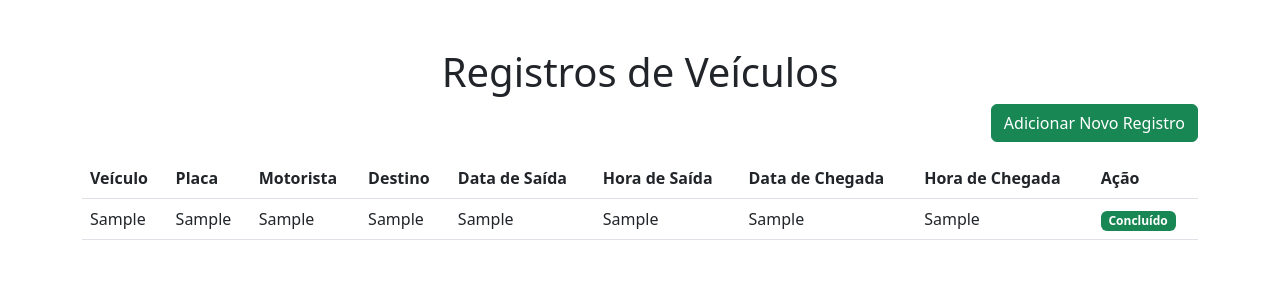
After one commit to RayllonRodrigues/frota, a PHP site: page /atualizar.php in a window 1280 px wide. The commit adds this page. Shown: the top 300 px of the page. Run offline with PHP 8.4, Linux system fonts and the light colour scheme; tables that the repository leaves empty or names only in its code hold one stand-in row (values such as "Sample post").

Commit message:
Alteração do index.php e atualiza.php

```diff
--- /dev/null
+++ b/atualizar.php
@@ -0,0 +1,146 @@
+<?php
+// Conexão com o banco de dados
+$conn = new mysqli('localhost', 'root', '41418162218', 'controle_veiculos');
+
+// Verifica se a conexão foi bem-sucedida
+if ($conn->connect_error) {
+    die("Falha na conexão: " . $conn->connect_error);
+}
+
+// Consulta os registros
+$sql = "SELECT * FROM registros";
+$result = $conn->query($sql);
+
+?>
+<!DOCTYPE html>
+<html lang="pt-BR">
+<head>
+    <meta charset="UTF-8">
+    <meta name="viewport" content="width=device-width, initial-scale=1.0">
+    <title>Controle de Veículos</title>
+    <link href="https://cdn.jsdelivr.net/npm/bootstrap@5.3.0/dist/css/bootstrap.min.css" rel="stylesheet">
+</head>
+<body>
+        <div class="container mt-5">
+        <h1 class="text-center">Registros de Veículos</h1>
+        <div class="d-flex justify-content-end mb-3">
+            <a href="adicionar.php" class="btn btn-success">Adicionar Novo Registro</a>
+        </div>
+        <table class="table">
+            <thead>
+                <tr>
+                    <th>Veículo</th>
+                    <th>Placa</th>
+                    <th>Motorista</th>
+                    <th>Destino</th>
+                    <th>Data de Saída</th>
+                    <th>Hora de Saída</th>
+                    <th>Data de Chegada</th>
+                    <th>Hora de Chegada</th>
+                    <th>Ação</th>
+                </tr>
+            </thead>
+            <tbody>
+                <?php if ($result->num_rows > 0) : ?>
+                    <?php while($row = $result->fetch_assoc()) : ?>
+                        <tr>
+                            <td><?php echo $row['veiculo']; ?></td>
+                            <td><?php echo $row['placa']; ?></td>
+                            <td><?php echo $row['motorista']; ?></td>
+                            <td><?php echo $row['destino']; ?></td>
+                            <td><?php echo $row['data_saida']; ?></td>
+                            <td><?php echo $row['hora_saida']; ?></td>
+                            <td><?php echo $row['data_chegada'] ? $row['data_chegada'] : '---'; ?></td>
+                            <td><?php echo $row['hora_chegada'] ? $row['hora_chegada'] : '---'; ?></td>
+                            <td>
+                                <?php if (empty($row['data_chegada']) && empty($row['hora_chegada'])) : ?>
+                                    <button class="btn btn-primary btn-sm" onclick="openModal(<?php echo $row['id']; ?>)">Finalizar Viagem</button>
+                                <?php else : ?>
+                                    <span class="badge bg-success">Concluído</span>
+                                <?php endif; ?>
+                            </td>
+                        </tr>
+                    <?php endwhile; ?>
+                <?php else : ?>
+                    <tr><td colspan="9">Nenhum registro encontrado.</td></tr>
+                <?php endif; ?>
+            </tbody>
+        </table>
+    </div>
+
+    <!-- Modal -->
+    <div class="modal fade" id="finalizarModal" tabindex="-1" aria-labelledby="finalizarModalLabel" aria-hidden="true">
+        <div class="modal-dialog">
+            <div class="modal-content">
+                <div class="modal-header">
+                    <h5 class="modal-title" id="finalizarModalLabel">Finalizar Viagem</h5>
+                    <button type="button" class="btn-close" data-bs-dismiss="modal" aria-label="Close"></button>
+                </div>
+                <div class="modal-body">
+                    <form id="formFinalizar">
+                        <div class="mb-3">
+                            <label for="data_chegada" class="form-label">Data de Chegada:</label>
+                            <input type="date" class="form-control" id="data_chegada" name="data_chegada" required>
+                        </div>
+                        <div class="mb-3">
+                            <label for="hora_chegada" class="form-label">Hora de Chegada:</label>
+                            <input type="time" class="form-control" id="hora_chegada" name="hora_chegada" required>
+                        </div>
+                        <input type="hidden" id="registro_id" name="registro_id">
+                    </form>
+                </div>
+                <div class="modal-footer">
+                    <button type="button" class="btn btn-secondary" data-bs-dismiss="modal">Cancelar</button>
+                    <button type="submit" class="btn btn-primary" id="btnFinalizar">Finalizar Viagem</button>
+                </div>
+            </div>
+        </div>
+    </div>
+
+    <!-- Bootstrap JS -->
+    <script src="https://cdn.jsdelivr.net/npm/bootstrap@5.3.0/dist/js/bootstrap.bundle.min.js"></script>
+
+    <script>
+        // Função para abrir o modal
+        function openModal(id) {
+            // Preenche o campo oculto com o ID do registro
+            document.getElementById('registro_id').value = id;
+
+            // Abre o modal
+            var myModal = new bootstrap.Modal(document.getElementById('finalizarModal'));
+            myModal.show();
+        }
+
+        // Envia os dados via AJAX
+        document.getElementById('btnFinalizar').addEventListener('click', function(e) {
+            e.preventDefault();
+
+            var form = document.getElementById('formFinalizar');
+            var formData = new FormData(form);
+
+            // Envia os dados para o PHP via AJAX
+            fetch('finalizar_viagem.php', {
+                method: 'POST',
+                body: formData
+            })
+            .then(response => response.json())
+            .then(data => {
+                if (data.success) {
+                    alert('Viagem finalizada com sucesso!');
+                    location.reload(); // Recarrega a página para mostrar os dados atualizados
+                } else {
+                    alert('Erro ao finalizar viagem!');
+                }
+            })
+            .catch(error => {
+                alert('Erro na requisição!');
+                console.error(error);
+            });
+        });
+    </script>
+</body>
+</html>
+
+<?php
+$conn->close();
+?>
```
Also changed, not shown: adicionar.php (added, +45 -0 lines), finalizar_viagem.php (added, +34 -0 lines), index.php (+61 -21 lines), salvar.php (added, +33 -0 lines), README.txt (added).
